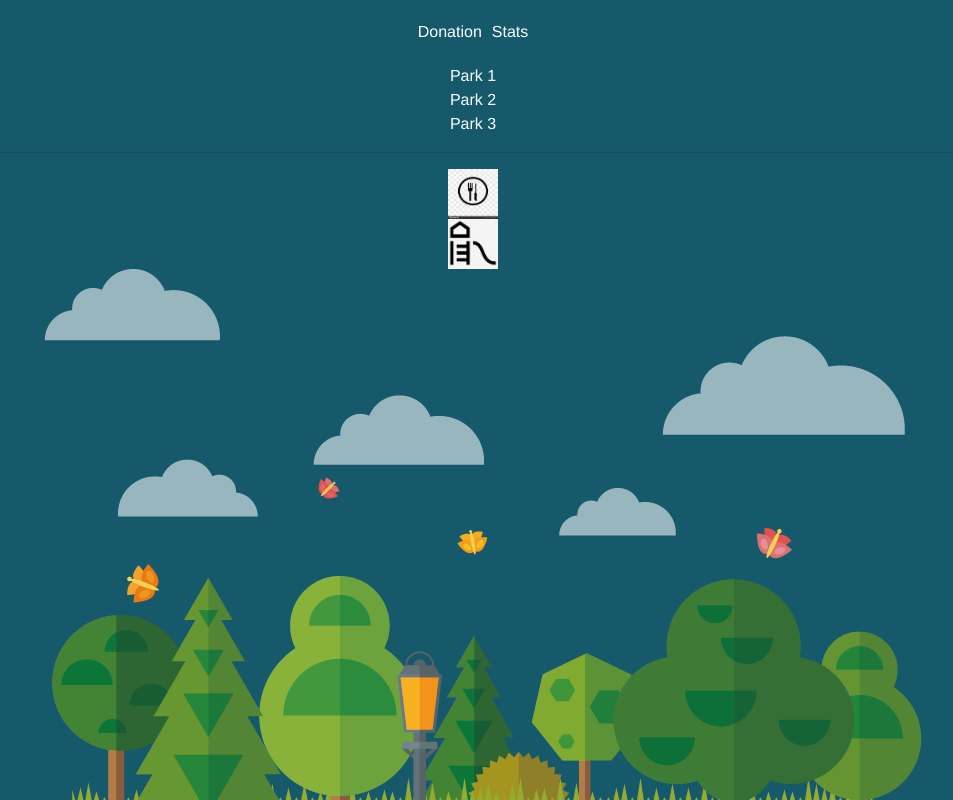
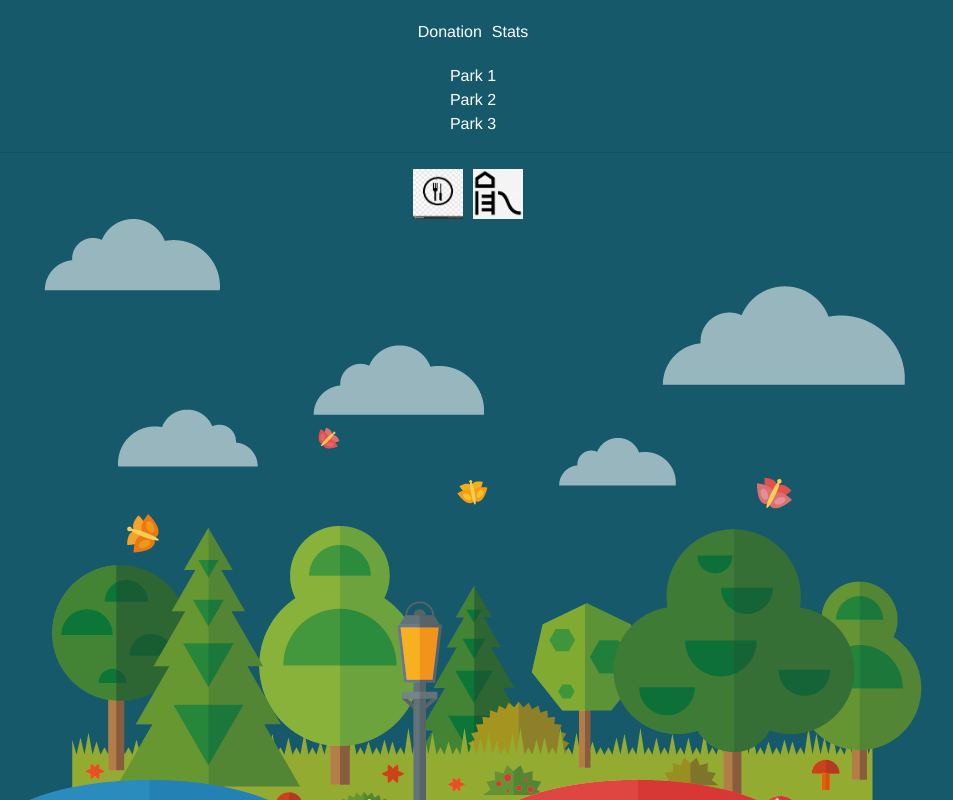
Before and after one commit to olafvanv/trees, a Vue app: page /#/park/1 in a window 1280 px wide. Shown: the top 800 px of the page, without its empty margins (167-1120 px from the left). Built offline with nearby package versions, Linux system fonts and the light colour scheme.

Commit message:
super - stylin'

```diff
--- a/src/components/Park.vue
+++ b/src/components/Park.vue
@@ -1,13 +1,20 @@
 <template>
   <div>
-    <div class="facilities" v-for="(value, name) in park.facilities" v-bind:key="name" v-if="value">
+    <span
+      class="facilities"
+      v-for="(value, name) in park.facilities"
+      v-bind:key="name"
+      v-if="value"
+    >
       <!-- <img :src="getImg(name)" alt> -->
       <img v-if="name==='toilet'" src="../assets/toilet.png" alt>
       <img v-if="name==='restaurant'" src="../assets/restaurant.jpg" alt>
       <img v-if="name==='fountain'" src="../assets/fountain.png" alt>
       <img v-if="name==='playground'" src="../assets/playground.jpg" alt>
+    </span>
+    <div>
+      <img src="../assets/park.png" alt>
     </div>
-    <img src="../assets/park.png" alt>
   </div>
 </template>
 
@@ -35,9 +42,12 @@ export default {
 };
 </script>
 
-<style scoped>
-.facilities img {
+<style lang="scss" scoped>
+.facilities {
+  margin-right: 10px;
+  img {
     width: 50px;
     height: 50px;
+  }
 }
 </style>
```
